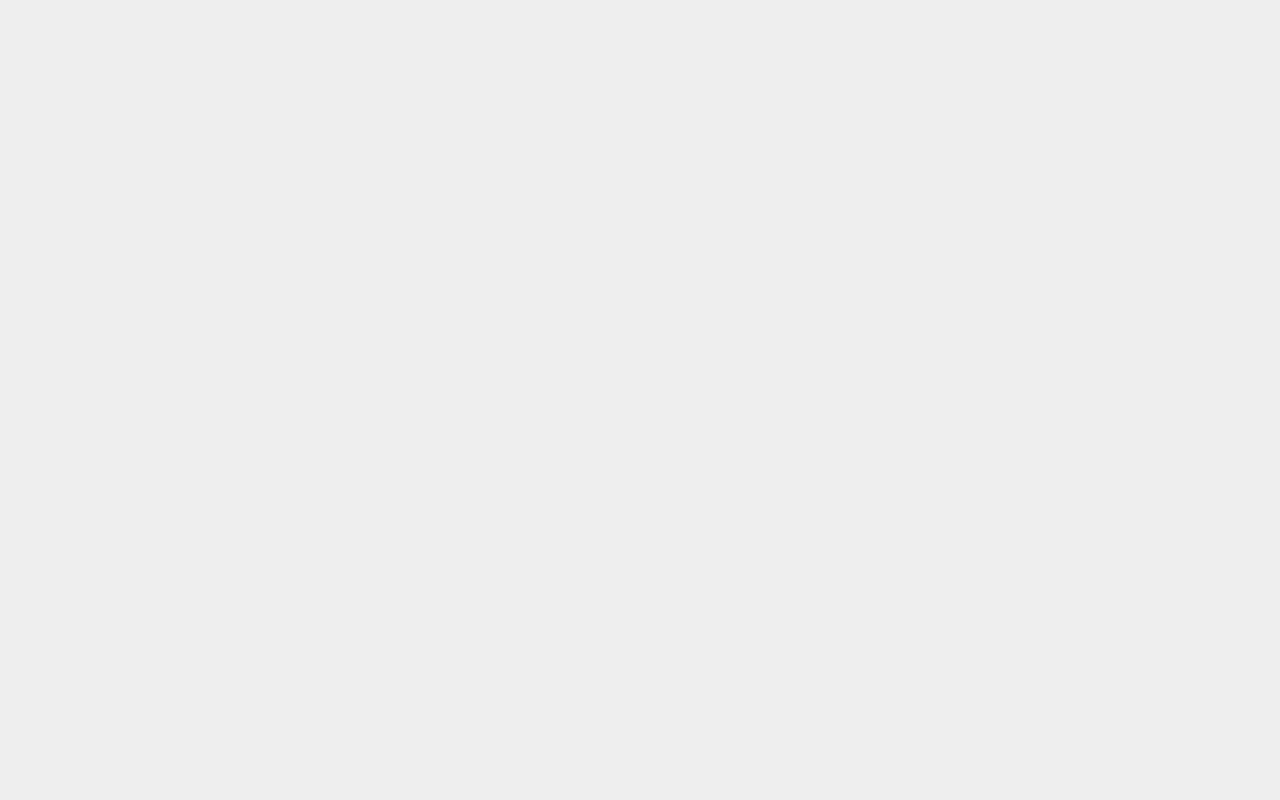
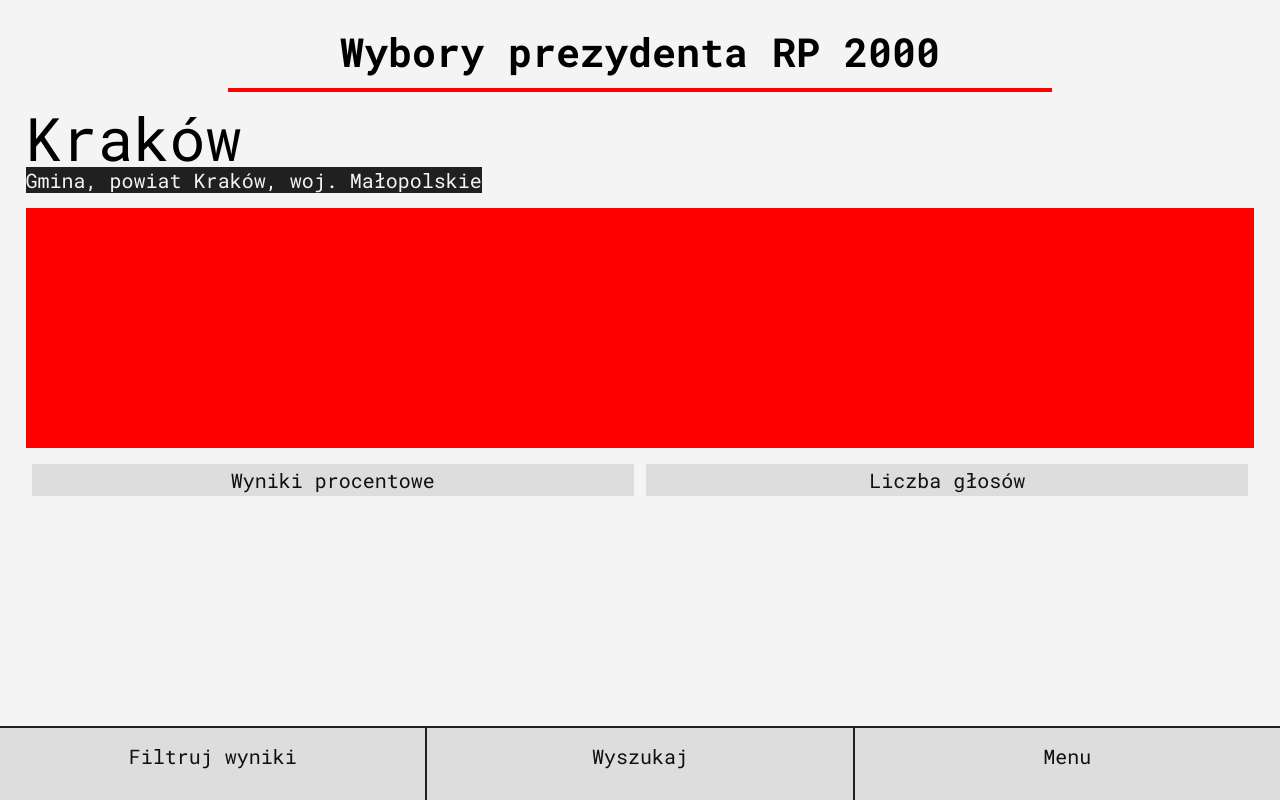
Before and after one commit to kowaalczyk/www-wybory-2000, a plain HTML site: page lab1/html/index.html in a window 1280 px wide. Drawn offline with Linux system fonts and the light colour scheme.

Commit message:
Layout and style changes

```diff
--- /dev/null
+++ b/lab1/css/style.css
@@ -0,0 +1,187 @@
+/* VARIABLES */
+
+:root {
+    /* colors */
+    --kk-main-bg-color: #F4F4F4;
+    --kk-dark-bg-color: #202020;
+    --kk-grey-color: #DDDDDD;
+
+    /* typography */
+    --kk-font-size-default: 1.25rem;
+    --kk-line-height-default: 1.2;
+
+    /* layout basic */
+    --kk-small-vertical: 0.5vh;
+    --kk-medium-vertical: 2vh;
+    --kk-big-vertical: 4vh;  /* for iphone x <3 */
+
+    /* layout computed */
+    --kk-footer-height: calc(
+            var(--kk-medium-vertical) +
+            var(--kk-big-vertical) +
+            2 * var(--kk-line-height-default) * var(--kk-font-size-default)
+    );
+}
+
+/* GLOBAL */
+
+* {
+    box-sizing: border-box;
+}
+
+body {
+    font-family: 'Roboto Mono', monospace;
+    font-size: var(--kk-font-size-default);
+    line-height: 1.0;
+    background: var(--kk-main-bg-color);
+}
+
+body {
+    height: 100vh;
+}
+
+header, section {
+    display: block;
+}
+
+p, pre, a {
+    display: block;
+    text-align: justify;
+    line-height: var(--kk-line-height-default);
+}
+
+/* PSEUDO-ELEMENTS */
+
+.kk-bar-after::after {
+    position: relative;
+    content: " ";
+    width: 67%;
+	height: 0;
+    border-bottom: 4px solid red;
+    margin: var(--kk-medium-vertical) auto 0 auto;
+    display: block;
+}
+
+/* LAYOUT */
+
+/* main layout containers */
+
+body.kk-flex-body {
+    height: 100vh;
+    width: 100vw;
+    display: flex;
+    flex-direction: column;
+    justify-content: space-between;
+}
+
+.kk-container {
+    width: 100vw;
+}
+
+@media (min-width: 1440px) {
+    .kk-container {
+        max-width: 1440px;
+        margin: 0 auto;
+    }
+}
+
+.kk-content {
+    padding: var(--kk-big-vertical) 0 calc(var(--kk-big-vertical) + var(--kk-footer-height)) 0;
+    flex-grow: 2;
+}
+
+.kk-footer {
+    position: fixed;
+    bottom: 0;
+    max-height: var(--kk-footer-height);
+    width: 100vw;
+    overflow: hidden;
+    flex-grow: 0;
+}
+
+.kk-footer > * {
+    background-color: var(--kk-grey-color);
+}
+
+/* layout helpers */
+
+.kk-block-vmargin {
+    margin-left: 2vw;
+    margin-right: 2vw;
+}
+
+.kk-block-tmargin {
+    margin-top: var(--kk-medium-vertical);
+}
+
+.kk-horizontal {
+    display: flex;
+    flex-direction: row;
+    justify-content: center;
+}
+
+.kk-btns-separated > a.kk-btn {
+    margin: 0 0.5vw;
+    flex-grow: 1;
+    flex-basis: 0;
+}
+
+.kk-btns-tight > a.kk-btn {
+    margin: 0;
+    flex-grow: 1;
+    flex-basis: 0;
+    border-top: 2px solid var(--kk-dark-bg-color);
+}
+
+.kk-btns-tight > a.kk-btn:not(:last-child) {
+    border-right: 2px solid var(--kk-dark-bg-color);
+}
+
+/* CONTENT STYLE */
+
+header > h1 {
+    font-size: 2.5rem;
+    font-weight: 700;
+    width: 100%;
+    text-align: center;
+    color: #000000;
+}
+
+h2.kk-result > span#result-name {
+    font-size: 3.75rem;
+    text-align: left;
+    color: #000000;
+}
+
+h2.kk-result > span#result-type {
+    font-size: 1.25rem;
+    line-height: 1.2;
+    color: #F4F4F4;
+    background-color: var(--kk-dark-bg-color);
+}
+
+/* TODO: This is temporary, remove */
+.chart {
+    background-color: #FF0000;
+    width: 100%;
+    min-height: 240px;
+}
+
+a.kk-btn {
+    display: block;
+    min-height: var(--kk-big-vertical);
+    padding: 0.5vmin;
+    text-align: center;
+    text-decoration: none;
+    color: #101010;
+    background-color: var(--kk-grey-color);
+}
+
+a.kk-btn-tall {
+    padding: var(--kk-medium-vertical) 0 var(--kk-big-vertical) 0;
+}
+
+a.kk-btn:active, a.kk-btn:hover {
+    color: #F4F4F4;
+    background-color: var(--kk-dark-bg-color);
+}
--- a/lab1/html/index.html
+++ b/lab1/html/index.html
@@ -12,13 +12,56 @@
     <link rel="stylesheet" href="../css/hamburgers.css">
 
     <!-- Main CSS -->
-    <link rel="stylesheet" href="../css/style_old.css">
+    <link rel="stylesheet" href="../css/style.css">
 
-    <!--Lato Google Font, weights: 300, 400, 900-->
-    <link href="https://fonts.googleapis.com/css?family=Lato:300,400,900" rel="stylesheet">
+    <!--Roboto Mono Google Font, weights: 400, 700-->
+    <link href="https://fonts.googleapis.com/css?family=Roboto+Mono:400,700" rel="stylesheet">
     <!--TODO: Load fonts locally, bundle css js and images-->
 </head>
-<body>
+<body class="kk-flex-body">
+    <div class="kk-content kk-container">
+        <header class="kk-block-vmargin">
+            <h1 class="kk-bar-after">
+                Wybory prezydenta RP 2000
+            </h1>
+        </header>
+        <section class="kk-block-vmargin">
+            <h2 class="kk-block-tmargin kk-result">
+                <span id="result-name">
+                    Kraków
+                </span>
+                <br>
+                <span id="result-type">
+                    Gmina, powiat Kraków, woj. Małopolskie
+                </span>
+            </h2>
 
+            <div class="kk-block-tmargin chart">
+                <canvas id="TEST"></canvas>
+            </div>
+
+            <div class="kk-block-tmargin kk-horizontal kk-btns-separated">
+                <a class="kk-btn" id="score-percent" href="#!">
+                    Wyniki procentowe
+                </a>
+                <a class="kk-btn" id="score-count" href="#!">
+                    Liczba głosów
+                </a>
+            </div>
+        </section>
+    </div>
+    <footer class="kk-footer">
+        <div class="kk-container kk-horizontal kk-btns-tight">
+            <a href="#!" class="kk-btn kk-btn-tall" id="filter">
+            Filtruj wyniki
+            </a>
+            <a href="#!" class="kk-btn kk-btn-tall" id="search">
+                Wyszukaj
+            </a>
+            <a href="#!" class="kk-btn kk-btn-tall" id="menu">
+                Menu
+            </a>
+        </div>
+    </footer>
 </body>
 </html>
```
